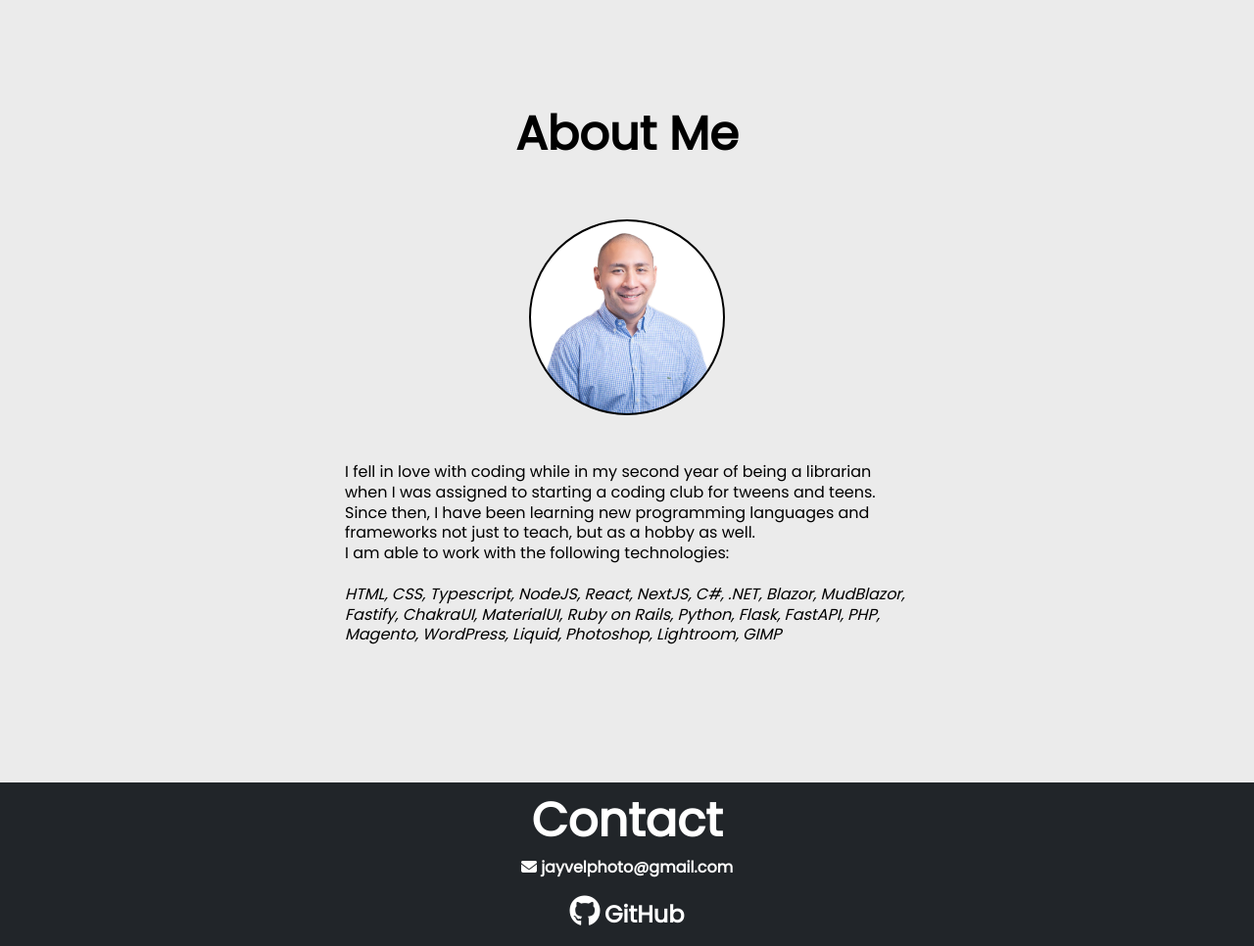
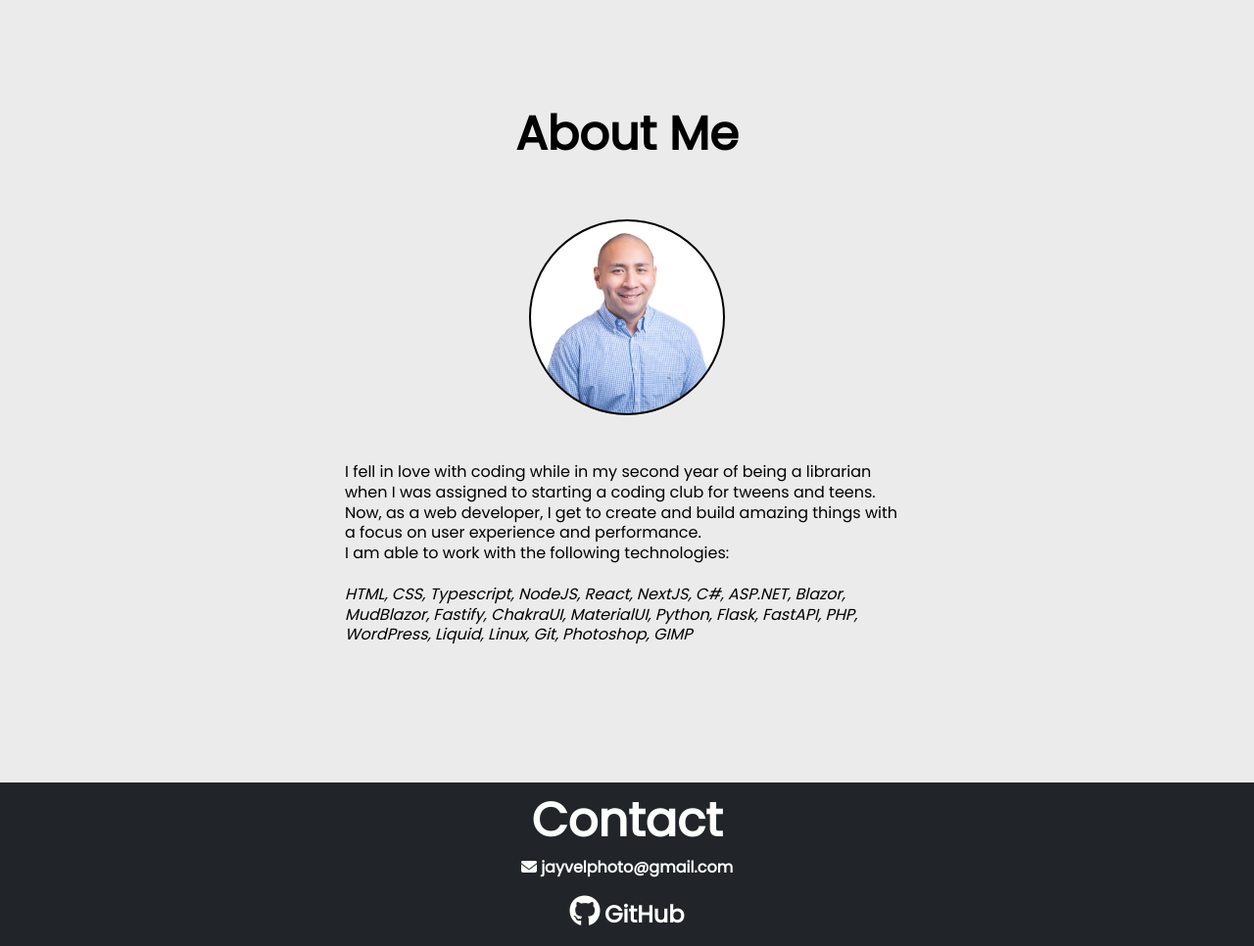
Before and after one commit to got0values/jayvelarde, a PHP site: page / in a window 1280 px wide, after a click on "About Me". Shown: the part 2402-3368 px from the top of the page at 98% size. Run offline with PHP 8.4, Linux system fonts and the light colour scheme.

Commit message:
more updates

```diff
--- a/index.php
+++ b/index.php
@@ -98,7 +98,7 @@
 
                 <div class="project col-lg">
                     <div class="project-img">
-                        <a href="https://garagesalesny.com/" target="_blank"><img src="/images/garagesalesnyHome.png" class="from-left show-on-scroll"></a>
+                        <a href="https://wordpress.org/plugins/terms-gate/" target="_blank"><img src="/images/termsgate.png" class="from-left show-on-scroll"></a>
                     </div>
                     <div class="project-des">
                         <a href="https://wordpress.org/plugins/terms-gate/" target="_blank">
@@ -155,9 +155,9 @@
                     <div class="from-right show-on-scroll" id="mepic"></div>
                 </div>
                 <div id="me-des" class="align-items-center">
-                    <p class="appear show-on-scroll ln-ht">I fell in love with coding while in my second year of being a librarian when I was assigned to starting a coding club for tweens and teens. Since then, I have been learning new programming languages and frameworks not just to teach, but as a hobby as well.
+                    <p class="appear show-on-scroll ln-ht">I fell in love with coding while in my second year of being a librarian when I was assigned to starting a coding club for tweens and teens. Now, as a web developer, I get to create and build amazing things with a focus on user experience and performance.
                     </p>
-                    <p class="appear show-on-scroll ln-ht">I am able to work with the following technologies:<br><br> <i>HTML, CSS, Typescript, NodeJS, React, NextJS, C#, .NET, Blazor, MudBlazor, Fastify, ChakraUI, MaterialUI, Ruby on Rails, Python, Flask, FastAPI, PHP, Magento, WordPress, Liquid, Photoshop, Lightroom, GIMP</i></p>
+                    <p class="appear show-on-scroll ln-ht">I am able to work with the following technologies:<br><br> <i>HTML, CSS, Typescript, NodeJS, React, NextJS, C#, ASP.NET, Blazor, MudBlazor, Fastify, ChakraUI, MaterialUI, Python, Flask, FastAPI, PHP, WordPress, Liquid, Linux, Git, Photoshop, GIMP</i></p>
                 </div>
             </div>
         </section>
```
Also changed, not shown: images/termsgate.png (added).
